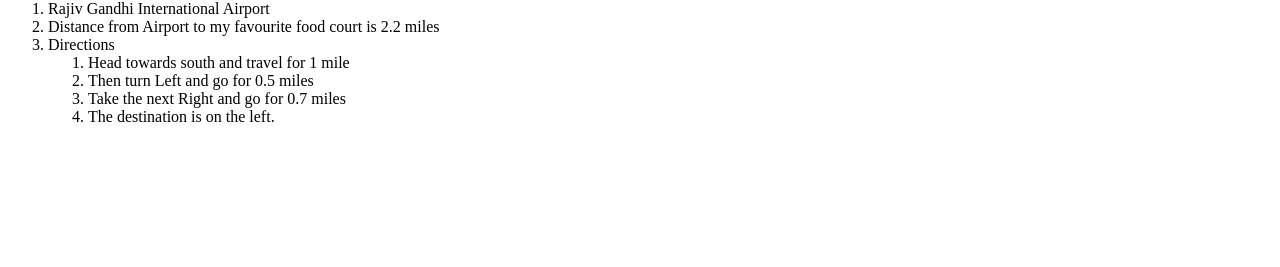
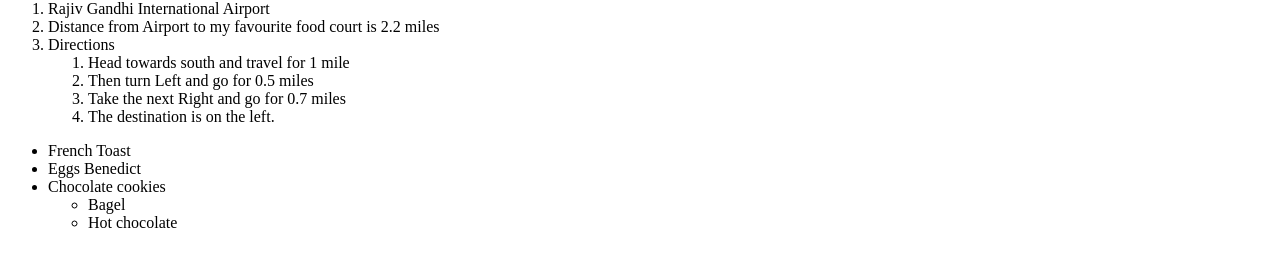
Before and after one commit to 44-563-Web-Apps-S22/webapps-s22-assignment-3-VENKATSAIDASARI, a plain HTML site: page index.html in a window 1280 px wide. Shown: the part 241-508 px from the top of the page. Drawn offline with Linux system fonts and the light colour scheme.

Commit message:
recomended food items added

```diff
--- a/index.html
+++ b/index.html
@@ -33,6 +33,15 @@
                 </ol>
 
             </ol>
+            <ul>
+               <li> French Toast</li>
+               <li>Eggs Benedict</li>
+               <li>Chocolate cookies</li>
+               <ul>
+               <li>Bagel</li>
+               <li>Hot chocolate</li>
+               </ul>
+            </ul>
             </header>
 
         </header>
```
